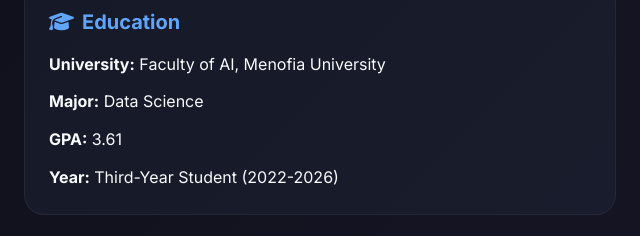
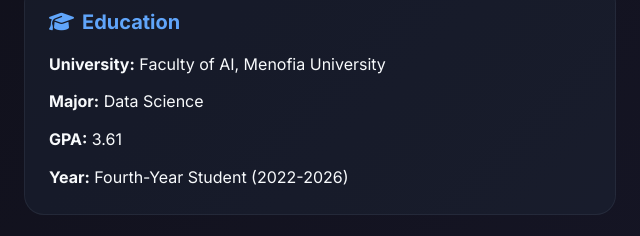
Before and after one commit to A7med668/A7med668.github.io, a plain HTML site: page index.html in a window 1280 px wide. Shown: the part 1038-1274 px from the top of the page, 640-1280 px from the left. Drawn offline with nearby package versions, Linux system fonts and the light colour scheme.

Commit message:
index.html

```diff
--- a/index.html
+++ b/index.html
@@ -370,7 +370,7 @@
                             <div><strong>University:</strong> Faculty of AI, Menofia University</div>
                             <div><strong>Major:</strong> Data Science</div>
                             <div><strong>GPA:</strong> 3.61</div>
-                            <div><strong>Year:</strong> Third-Year Student (2022-2026)</div>
+                            <div><strong>Year:</strong> Fourth-Year Student (2022-2026)</div>
                         </div>
                     </div>
 
```
